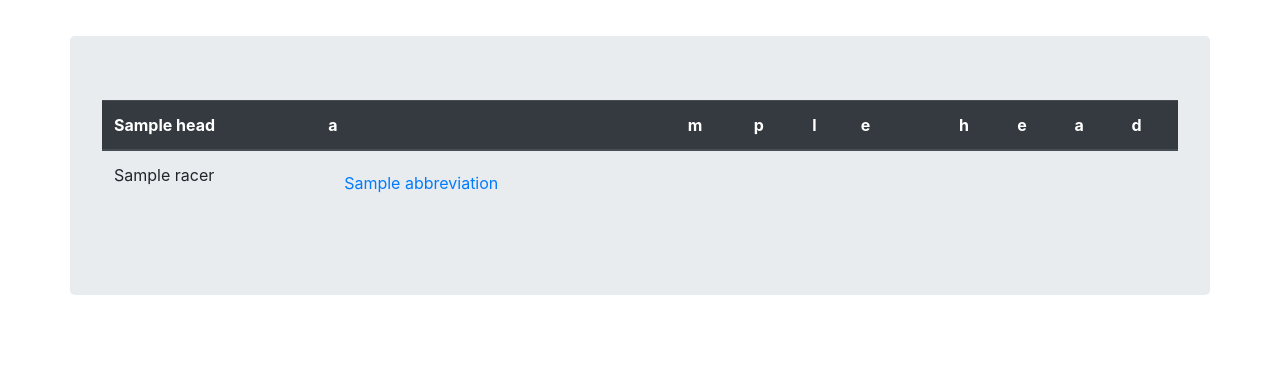
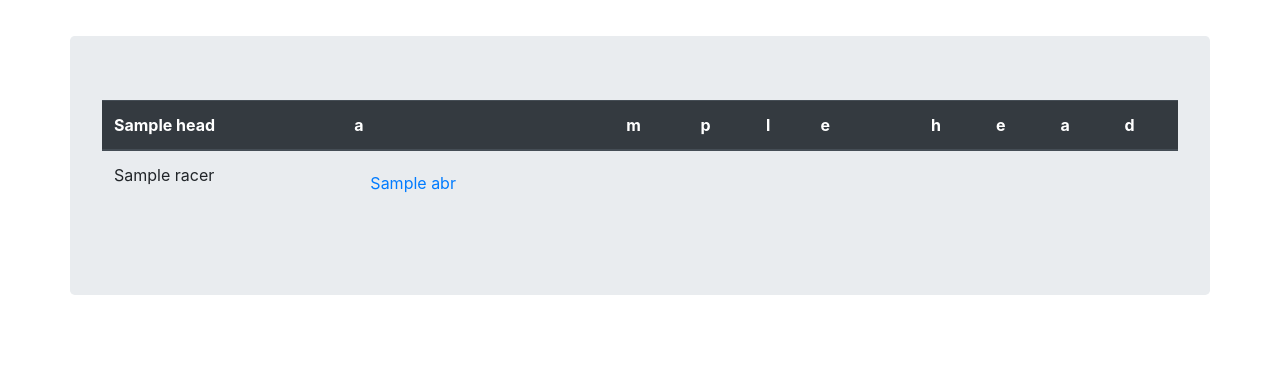
Before and after one commit to Alexsik76/Flask_API, a Flask app: template app/templates/drivers.html in a window 1280 px wide. Shown: the part 56-448 px from the top of the page. Run offline with Flask 2, Linux system fonts and the light colour scheme; the template is opened without the code that fills it: most values are stand-ins (such as "Sample title", 1, 10 or a date in 2020); some libraries are stand-ins or nearby versions.

Commit message:
corrected drivers

```diff
--- a/app/main/routes.py
+++ b/app/main/routes.py
@@ -52,12 +52,12 @@ def report():
 
 @bp.route('/report/drivers/', methods=['GET'])
 def drivers():
-    data = current_app.extensions.get('table').report
+    data = [model_to_dict(racer, only=(Racer.name, Racer.abr)) for racer in Racer.select().order_by(Racer.id)]
     abr = request.args.get('driver_id') or ''
     is_desc = (request.args.get('order') or '').lower() == 'desc'
     head = current_app.config['FIELDS']
     if abr:
-        driver_info = list(filter(lambda driver: abr == driver['Abbreviation'], data)) \
+        driver_info = [model_to_dict(racer) for racer in Racer.select().where(Racer.abr == abr)] \
                       or abort(404, 'Driver not found')
         return render_template('report.html', data=driver_info, head=head), 200
     else:
--- a/app/templates/drivers.html
+++ b/app/templates/drivers.html
@@ -18,9 +18,9 @@
         <tbody>
         {% for racer in data %}
             <tr>
-                <td>{{ racer['Name'] }}</td>
+                <td>{{ racer.name }}</td>
                 <td>
-                    {{ render_nav_item('main.drivers', racer['Abbreviation'], driver_id=racer['Abbreviation']) }}
+                    {{ render_nav_item('main.drivers', racer.abr, driver_id=racer.abr) }}
                 </td>
             </tr>
         {% endfor %}
```
